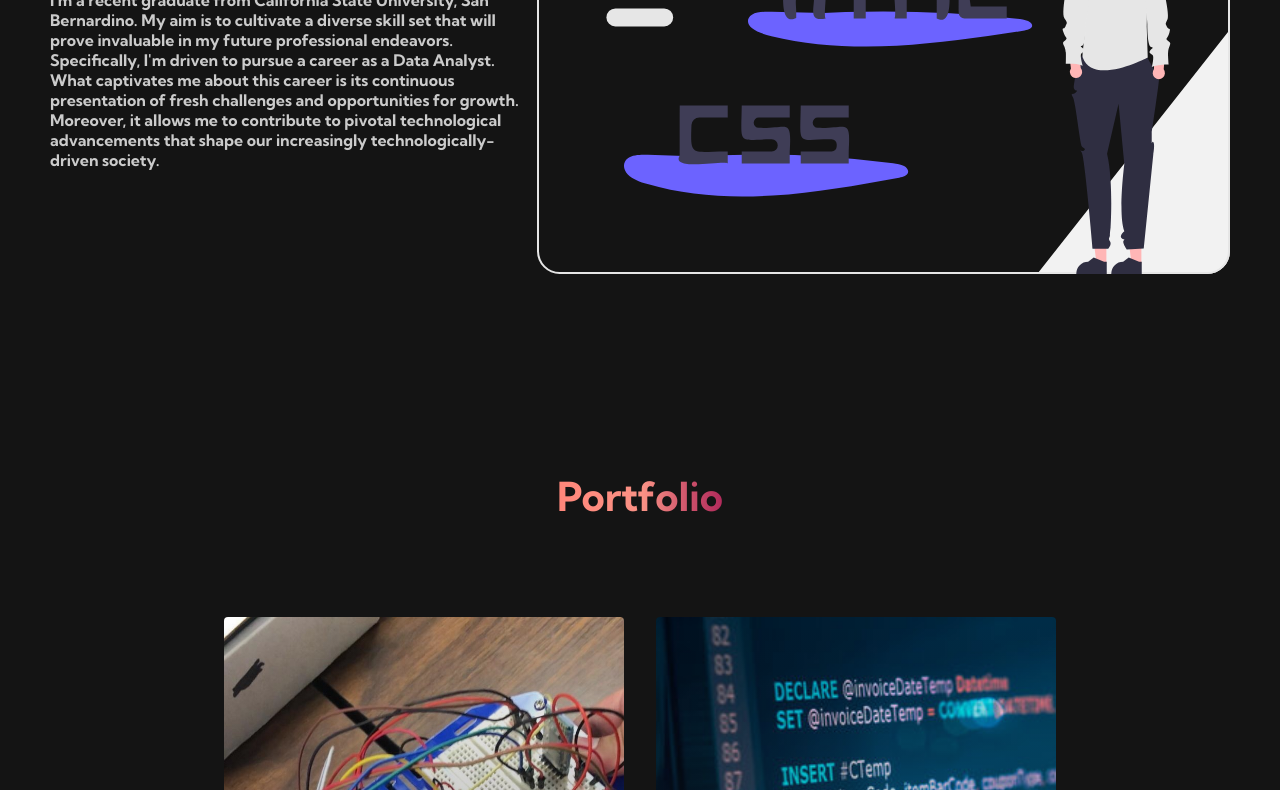
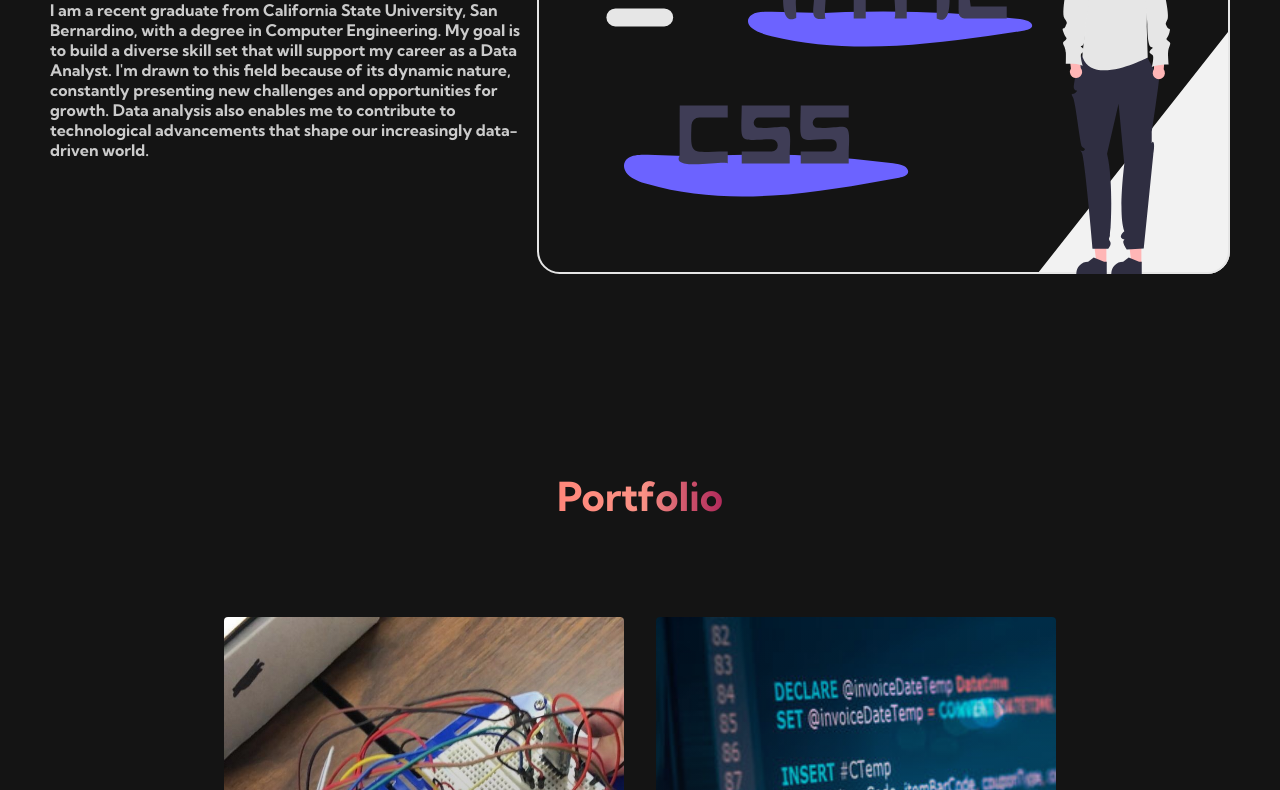
Before and after one commit to dzjose/Portfolio-Website, a plain HTML site: page index.html in a window 1280 px wide. Shown: the part 428-1218 px from the top of the page. Drawn offline with Linux system fonts and the light colour scheme.

Commit message:
Update index.html

```diff
--- a/index.html
+++ b/index.html
@@ -44,12 +44,10 @@
             <div class="main__content">
                 <h1>Hi, I'm</h1>
                 <h2>Jose Diaz</h2>
-                <p><b>I'm a recent graduate from California State University, San Bernardino.</b> My aim is to cultivate a diverse skill set that will prove invaluable
-                  in my future professional endeavors. Specifically, I'm driven to pursue a
-                  career as a Data Analyst. What captivates me about this career is its continuous presentation
-                  of fresh challenges and opportunities for growth. Moreover, it allows me to
-                  contribute to pivotal technological advancements that shape our increasingly
-                  technologically-driven society.</p>
+                <p><b>I am a recent graduate from California State University, San Bernardino, with a degree in Computer Engineering.
+                  My goal is to build a diverse skill set that will support my career as a Data Analyst. I'm drawn to this field because
+                  of its dynamic nature, constantly presenting new challenges and opportunities for growth. Data analysis also enables
+                  me to contribute to technological advancements that shape our increasingly data-driven world.</p>
               <!--<button class="main__btn"><a href="/">Get Started</a></button> -->
             </div>
             <div class="main__img--container">
```
